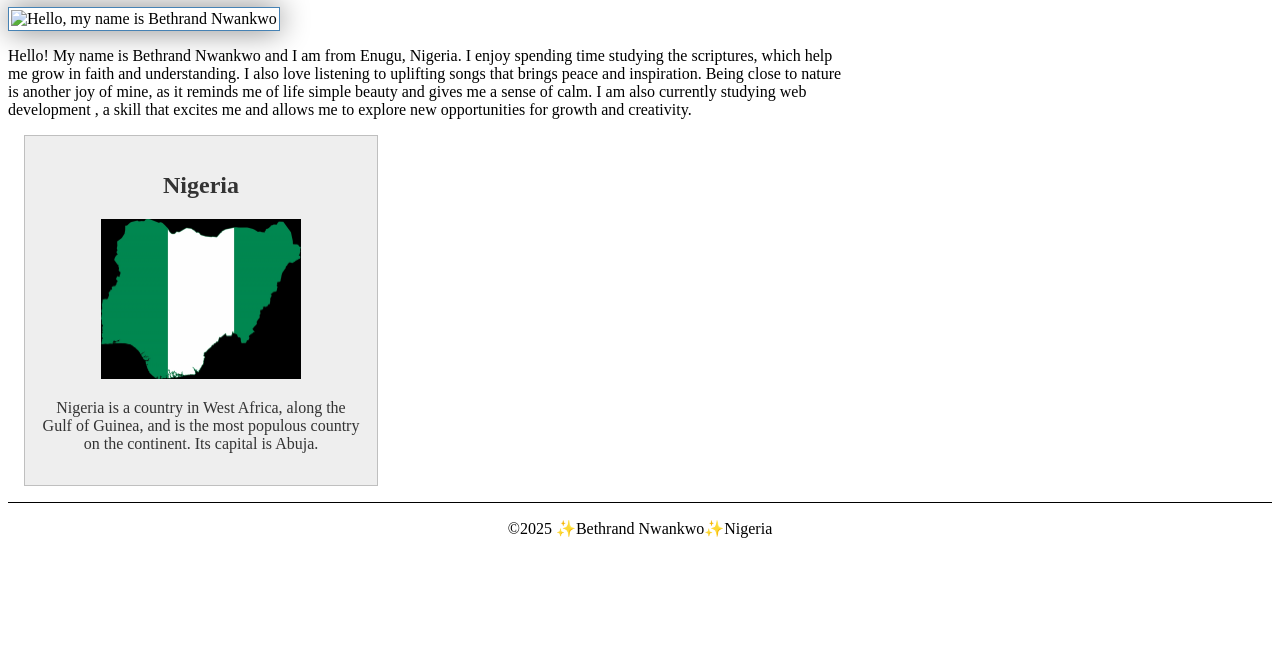
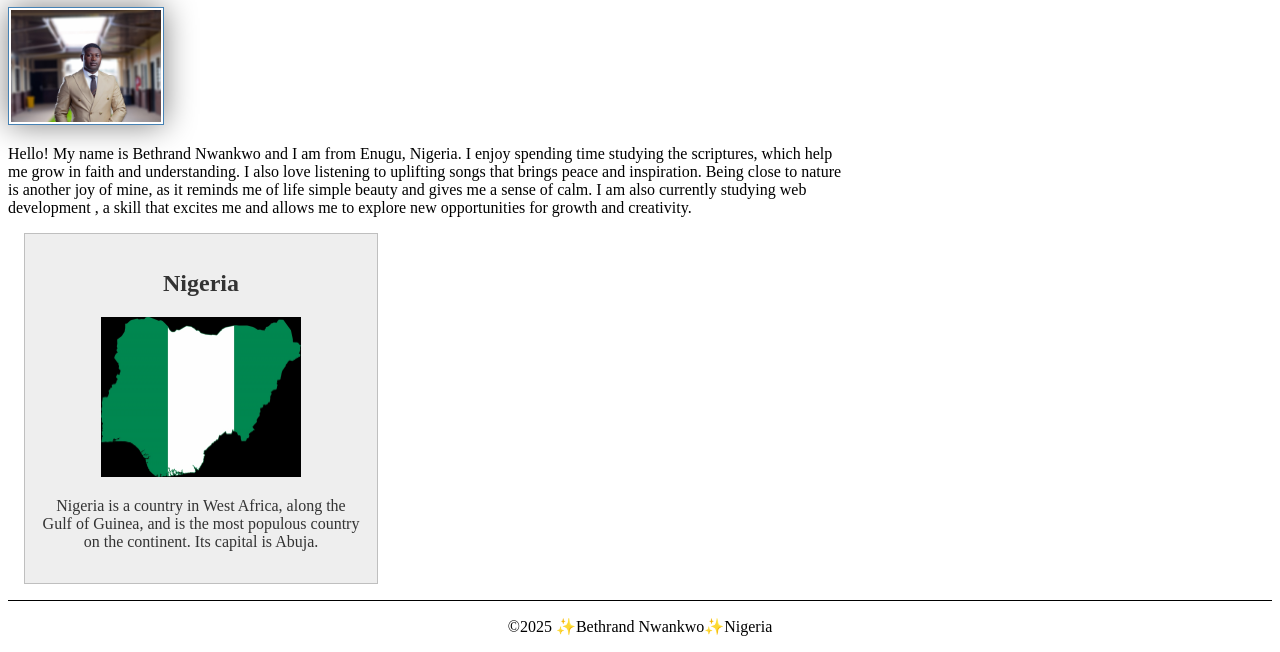
Before and after one commit to bethrandn/wdd130, a plain HTML site: page index.html in a window 1280 px wide. Shown: the part 177-829 px from the top of the page. Before the commit the page ends 800 px from the top, so only its background shows below. Drawn offline with Linux system fonts and the light colour scheme.

Commit message:
Yes commit

```diff
--- a/index.html
+++ b/index.html
@@ -19,7 +19,7 @@
     </header>
     <main>
         <h1>Bethrand Nwankwo | WDD 130</h1>
-        <img src="image/profile.jpg" alt="Hello, my name is Bethrand Nwankwo" width="200">
+        <img src="images/profile.jpg" alt="Hello, my name is Bethrand Nwankwo" width="200">
         <p>Hello! My name is Bethrand Nwankwo and I am from Enugu, Nigeria. I enjoy spending time studying the
             scriptures, which help me grow in faith and understanding. I also love listening to uplifting songs that
             brings peace and inspiration. Being close to nature is another joy of mine, as it reminds me of life simple
```
